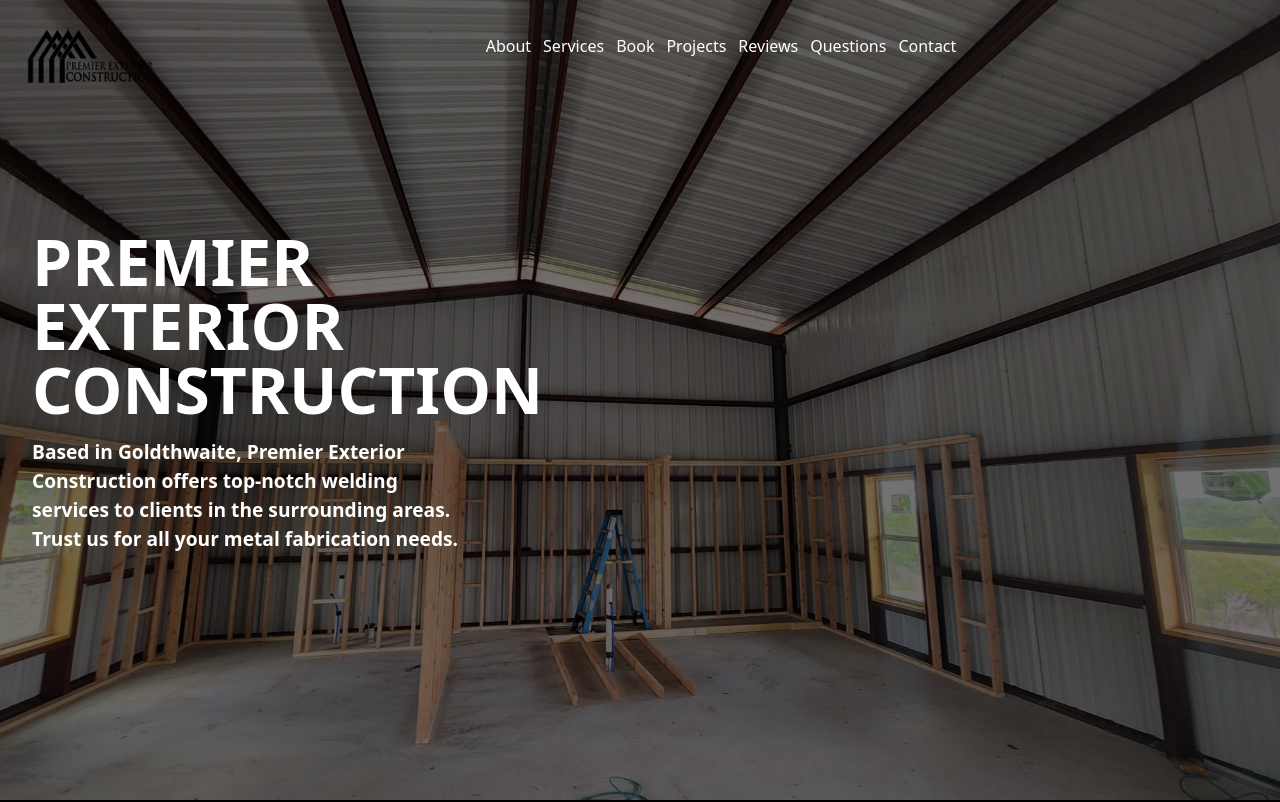
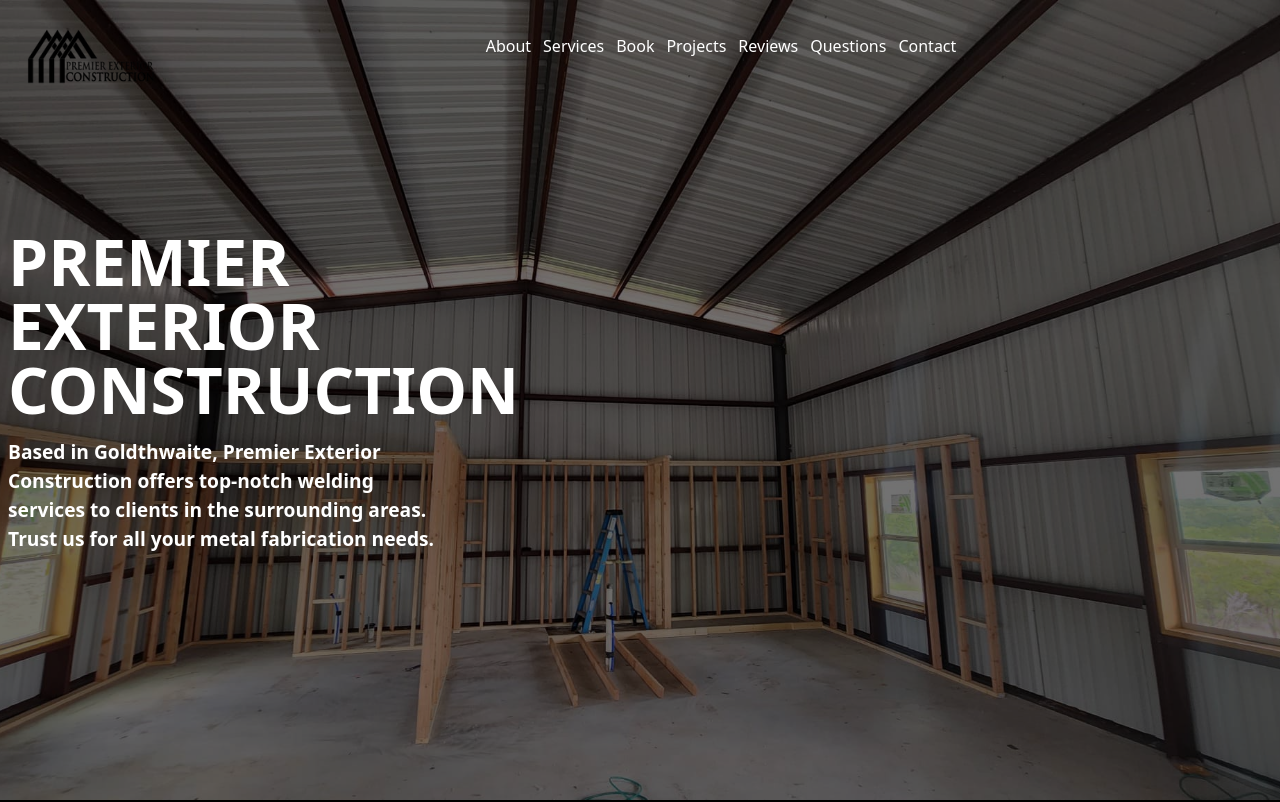
Before and after one commit to nicoleables/Premier-Exterior-Contruction, a React (Vite) app: page / in a window 1280 px wide. Shown: the top 802 px of the page. Built offline with nearby package versions, Linux system fonts and the light colour scheme.

Commit message:
Update home.css

```diff
--- a/src/styles/home.css
+++ b/src/styles/home.css
@@ -27,7 +27,8 @@
   z-index: 1;
   color: white;
   text-align: left; /* Align text to the left */
-  padding-left: 2rem; /* Add padding to the left */
+  padding-left: .5rem; /* Add padding to the left */
+  padding-right: 1rem;
   height: 100%; /* Ensure the container takes full height */
   box-sizing: border-box; /* Include padding in element's total width */
 }
```
